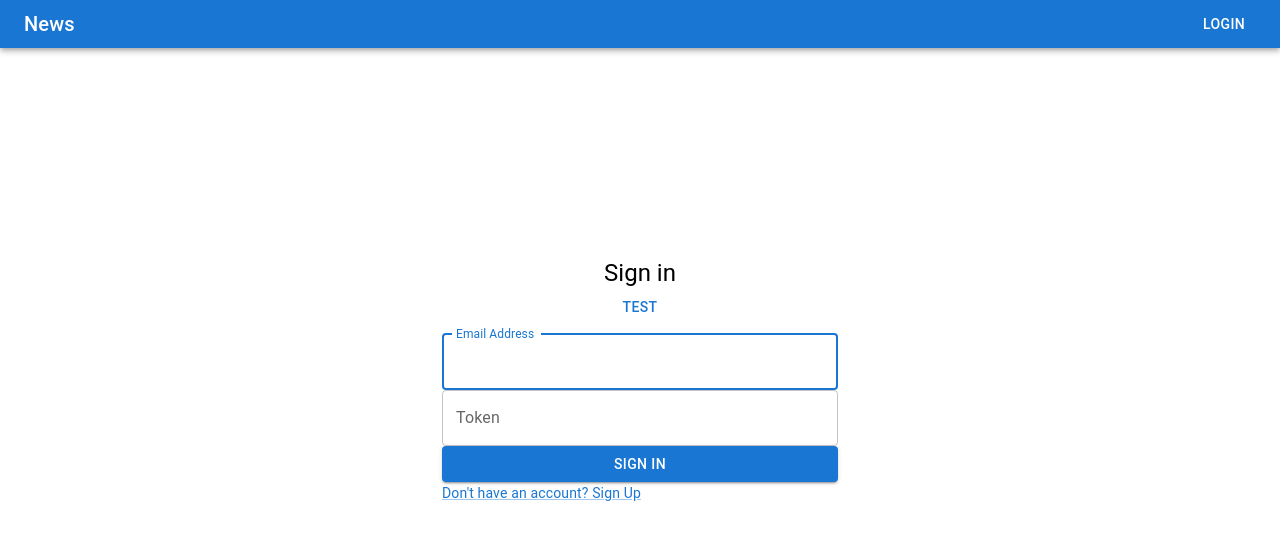
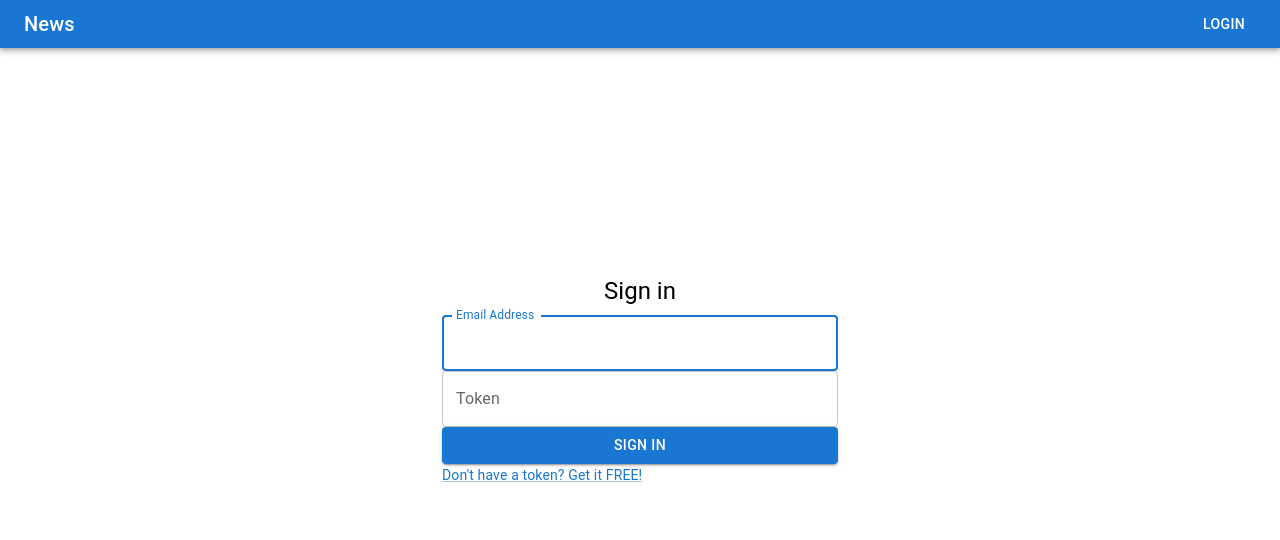
Before and after one commit to janithmalshan/erply-react-news-app, a React (Create React App) app: page /login in a window 1280 px wide. Shown: the top 540 px of the page. Built offline with nearby package versions, Linux system fonts and the light colour scheme.

Commit message:
login alert

```diff
--- a/src/pages/Home.tsx
+++ b/src/pages/Home.tsx
@@ -26,10 +26,9 @@ const Home = (props: Props) => {
             await axios.get(url).then((response) => {
                 setData(response.data.articles);
             })
-            console.log(":::: loading ::::")
             setIsLoading(false)
         } catch (e) {
-            console.log("ERROR", e) //TODO show error
+            alert("ERROR:: Try again!")
         }
     }
     return (
--- a/src/pages/Login.tsx
+++ b/src/pages/Login.tsx
@@ -3,19 +3,19 @@ import Box from '@mui/material/Box';
 import Typography from '@mui/material/Typography';
 import Button from '@mui/material/Button';
 import TextField from "@mui/material/TextField";
-import FormControlLabel from "@mui/material/FormControlLabel";
-import Checkbox from "@mui/material/Checkbox";
 import Link from "@mui/material/Link";
 import Grid from "@mui/material/Grid";
 import Container from "@mui/material/Container";
 import {useNavigate} from 'react-router-dom';
 import axios from "axios";
 import {AuthContext} from "../context/AuthContext";
+import {Alert, AlertTitle, Snackbar} from "@mui/material";
 
 type Props = {}
 
 const Login = (props: Props) => {
     const {authenticated, setAuthenticated, token, setToken} = useContext(AuthContext);
+    const [open, setOpen] = React.useState(false);
     const navigate = useNavigate();
 //b2a883c8139c457f85c1a1df484d278e
     const handleSubmit = () => {
@@ -28,6 +28,7 @@ const Login = (props: Props) => {
         }).catch(function (error) {
             // navigate to login page if token invalid
             navigate("/login")
+            setOpen(true)
         });
         if (authenticated) {
             navigate("/");
@@ -35,6 +36,14 @@ const Login = (props: Props) => {
     }
     return (
         <Container component="div" maxWidth="xs">
+            <Snackbar open={open} autoHideDuration={3} anchorOrigin={{ vertical: "top", horizontal: "center" }}>
+                <Alert severity="warning" onClose={() => {setOpen(false)}}>
+                    <AlertTitle>Token couldn't found!</AlertTitle>
+                    <strong>Don't have a token? <Link href="https://newsapi.org/register" variant="body2" target={"_blank"}>
+                    {"Get it FREE!"}
+                </Link></strong>
+                </Alert>
+            </Snackbar>
             <Box
                 sx={{
                     marginTop: 8,
@@ -46,7 +55,6 @@ const Login = (props: Props) => {
                 <Typography component="h1" variant="h5">
                     Sign in
                 </Typography>
-                <Button>test</Button>
                 <Box component="form" sx={{mt: 1}}>
                     <TextField
                         fullWidth
@@ -72,7 +80,7 @@ const Login = (props: Props) => {
                     <Grid container>
                         <Grid item>
                             <Link href="https://newsapi.org/register" variant="body2" target={"_blank"}>
-                                {"Don't have an account? Sign Up"}
+                                {"Don't have a token? Get it FREE!"}
                             </Link>
                         </Grid>
                     </Grid>
```
